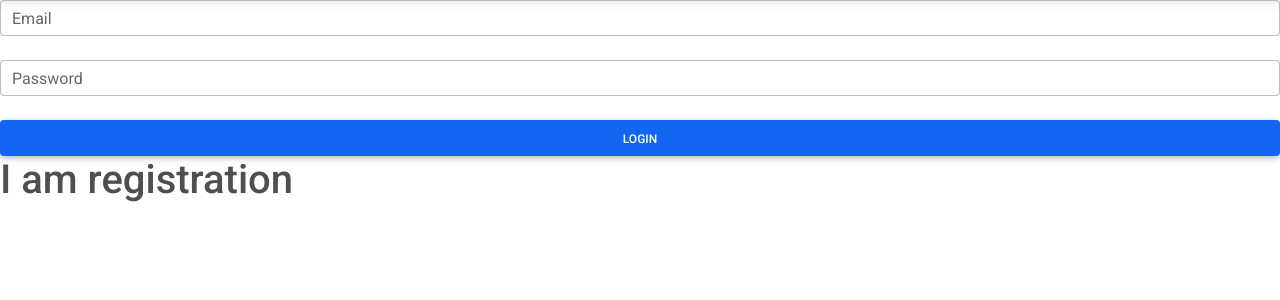
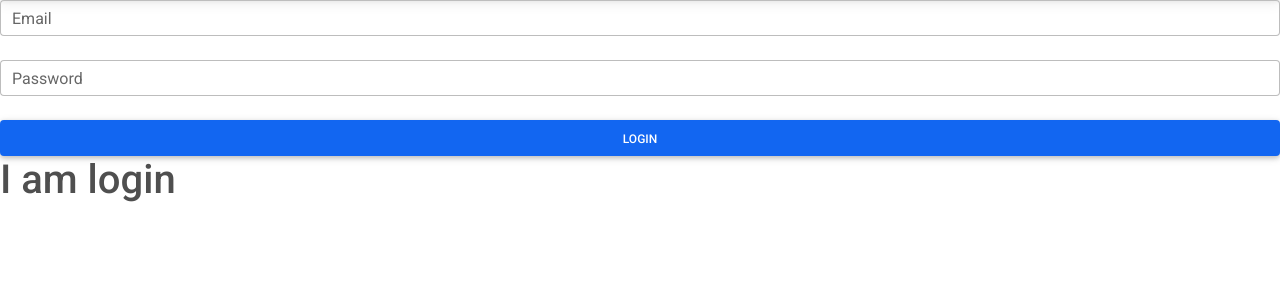
Before and after one commit to johnnyferns14/milestone-project-3-recipe, a Flask app: page /user-login in a window 1280 px wide. Shown: the part 59-359 px from the top of the page. Run offline with Flask 2, Linux system fonts and the light colour scheme; some libraries are stand-ins or nearby versions.

Commit message:
Login functionality added

```diff
--- a/app.py
+++ b/app.py
@@ -33,7 +33,22 @@ def about():
 def user_login():
     form = FormLogin()
     if form.validate_on_submit():
-        return redirect(url_for("index"))
+        if request.method == "POST":
+            member_exists = mongo.db.members.find_one(
+                {"email": request.form.get("email").lower()})
+
+            if member_exists:
+                if check_password_hash(
+                        member_exists["password"], request.form.get("password")):
+                    session["member"] = request.form.get("email").lower()
+                    flash("Welcome {}, You are logged in." .format(
+                        request.form.get("name")))
+                else:
+                    flash("Invalid email/password combination")
+                    return redirect(url_for("user_login"))
+            else:
+                flash("Invalid email/password combination")
+                return redirect(url_for("user_login"))
     return render_template("user-login.html", title="Login Page", form=form)
 
 
@@ -55,7 +70,7 @@ def user_registration():
             }
             mongo.db.members.insert_one(member_info)
 
-            session["member"] = request.form.get("name").lower()
+            session["member"] = request.form.get("email").lower()
             flash("User registered successfully")
 
     #     return redirect(url_for("user_login"))
--- a/templates/user-login.html
+++ b/templates/user-login.html
@@ -27,6 +27,6 @@
     {{form.submit(class="btn btn-primary btn-block")}}
 </form>
 
-<h1>I am registration</h1>
+<h1>I am login</h1>
 
 {% endblock register %}
```
